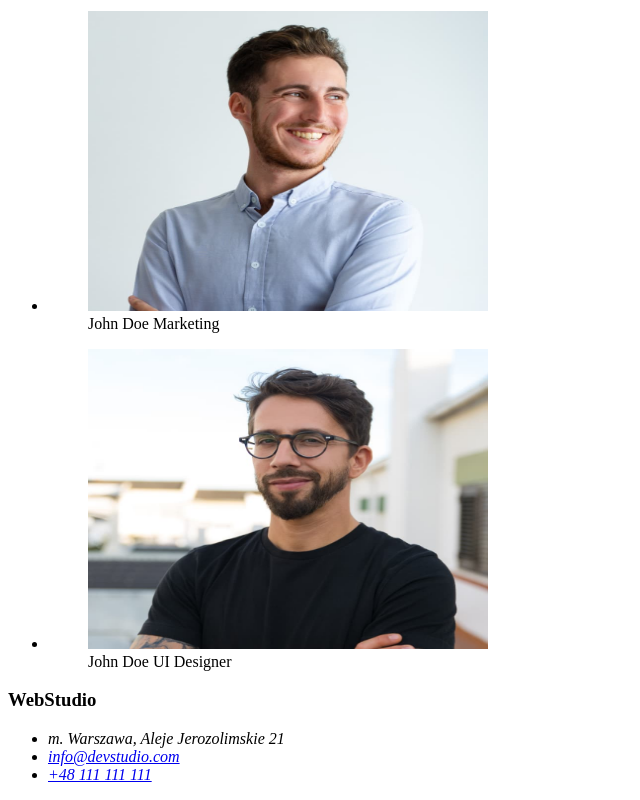
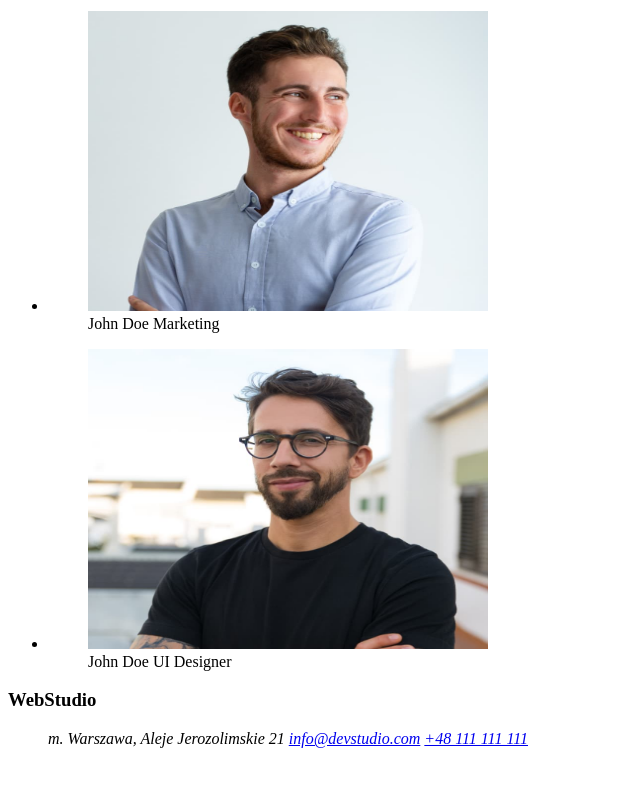
Before and after one commit to MaciekDul/goit-markup-hw-01, a plain HTML site: page index.html in a window 1280 px wide. Shown: the part 2274-3074 px from the top of the page, without its empty margins (0-640 px from the left). After the commit the page ends 3038 px from the top, so only its background shows below. Drawn offline with Linux system fonts and the light colour scheme.

Commit message:
Update index.html
zmiany mentora

```diff
--- a/index.html
+++ b/index.html
@@ -140,10 +140,10 @@
       <h3>WebStudio</h3>
       <address>
         <ul>
-          <li><a>m. Warszawa, Aleje Jerozolimskie 21</a></li>
-          <li><a href="mailto:info@devstudio.com">info@devstudio.com</a></li>
-          <li><a href="tel:+48111111111">+48 111 111 111</a></li>
-        </ul>
+        <a>m. Warszawa, Aleje Jerozolimskie 21</a></li>
+          <a href="mailto:info@devstudio.com">info@devstudio.com</a></li>
+          <a href="tel:+48111111111">+48 111 111 111</a></li>
+
       </address>
     </footer>
   </body>
```
